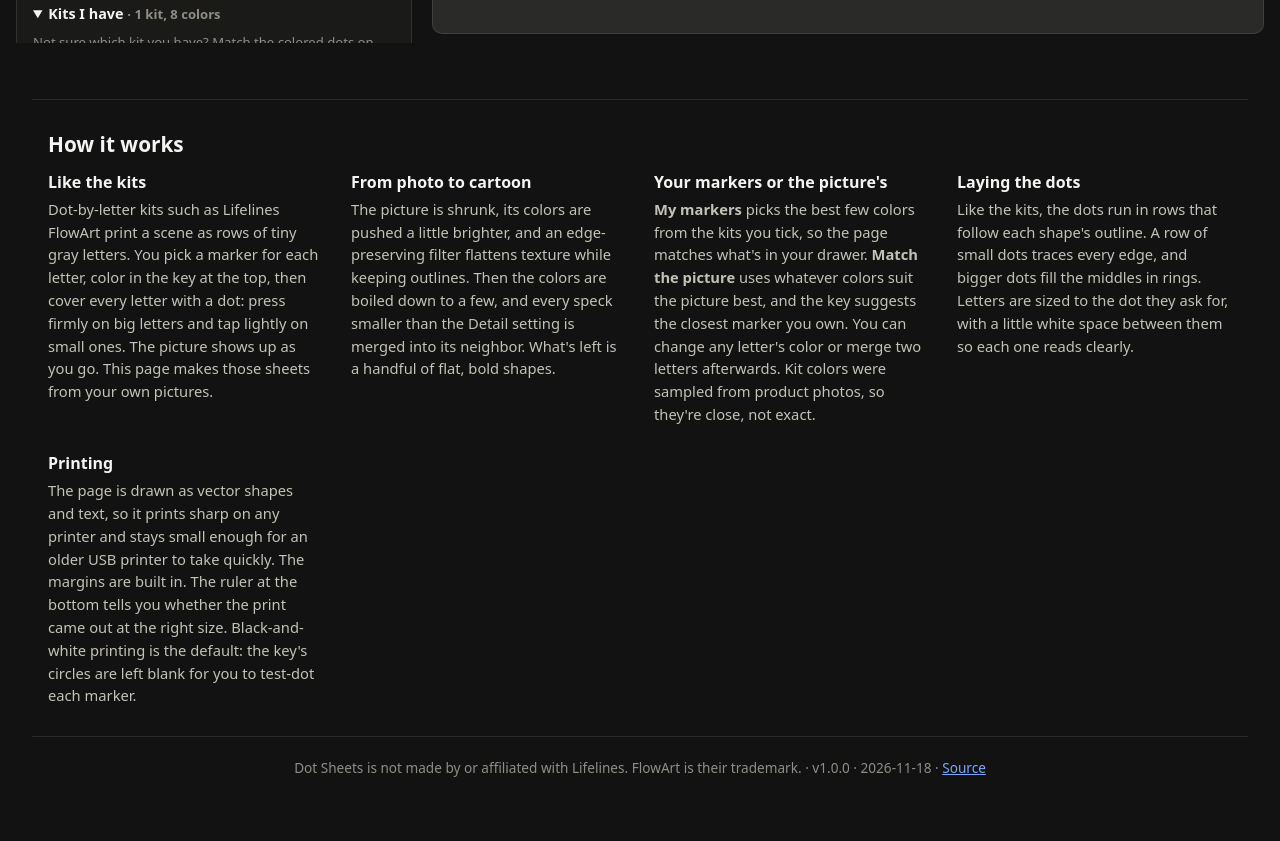
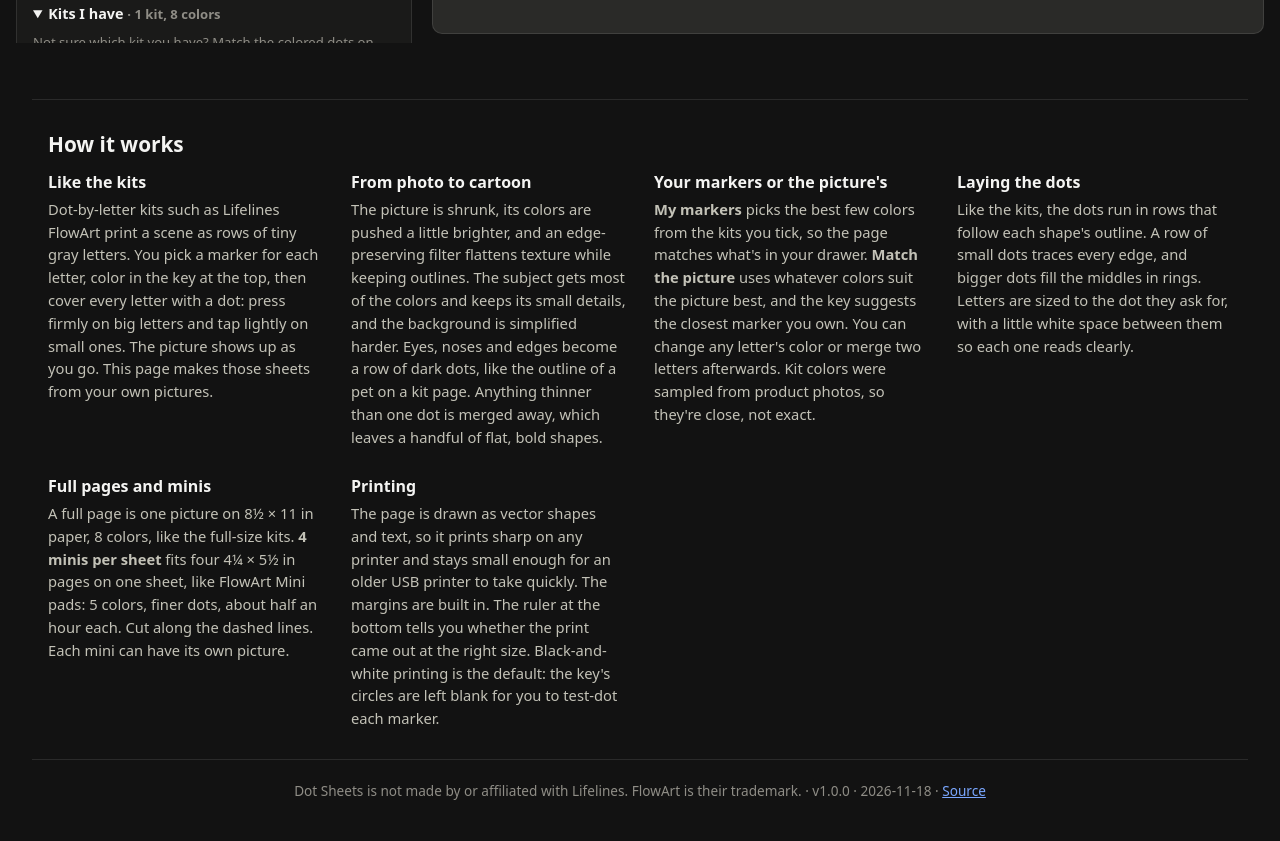
Before and after one commit to jkastl/jkastl.github.io, a plain HTML site: page dot-sheets/index.html in a window 1280 px wide. Shown: the part 746-1587 px from the top of the page. Before the commit the page ends 1564 px from the top, so only its background shows below. Drawn offline with Linux system fonts and the light colour scheme.

Commit message:
Dot Sheets: document mini sheets and outlines
Co-Authored-By: Claude Opus 5.5 <noreply@anthropic.com>
Claude-Session: https://claude.ai/code/session_01RwJMnRNtCh3aha8FAuJ8Ek

```diff
--- a/dot-sheets/index.html
+++ b/dot-sheets/index.html
@@ -230,7 +230,7 @@
       </div>
       <div>
         <h3>From photo to cartoon</h3>
-        <p>The picture is shrunk, its colors are pushed a little brighter, and an edge-preserving filter flattens texture while keeping outlines. Then the colors are boiled down to a few, and every speck smaller than the Detail setting is merged into its neighbor. What's left is a handful of flat, bold shapes.</p>
+        <p>The picture is shrunk, its colors are pushed a little brighter, and an edge-preserving filter flattens texture while keeping outlines. The subject gets most of the colors and keeps its small details, and the background is simplified harder. Eyes, noses and edges become a row of dark dots, like the outline of a pet on a kit page. Anything thinner than one dot is merged away, which leaves a handful of flat, bold shapes.</p>
       </div>
       <div>
         <h3>Your markers or the picture's</h3>
@@ -239,6 +239,10 @@
       <div>
         <h3>Laying the dots</h3>
         <p>Like the kits, the dots run in rows that follow each shape's outline. A row of small dots traces every edge, and bigger dots fill the middles in rings. Letters are sized to the dot they ask for, with a little white space between them so each one reads clearly.</p>
+      </div>
+      <div>
+        <h3>Full pages and minis</h3>
+        <p>A full page is one picture on 8½ × 11 in paper, 8 colors, like the full-size kits. <strong>4 minis per sheet</strong> fits four 4¼ × 5½ in pages on one sheet, like FlowArt Mini pads: 5 colors, finer dots, about half an hour each. Cut along the dashed lines. Each mini can have its own picture.</p>
       </div>
       <div>
         <h3>Printing</h3>
```
Also changed, not shown: 1 other file.
